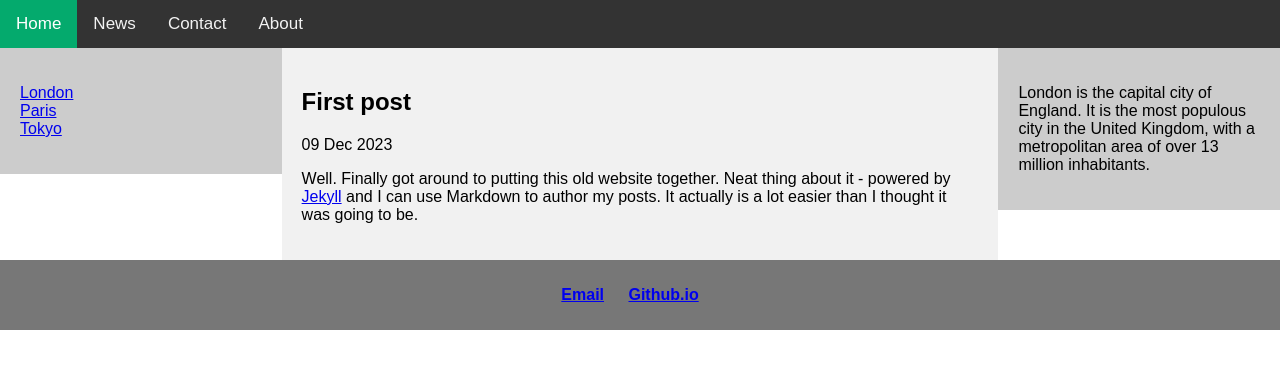
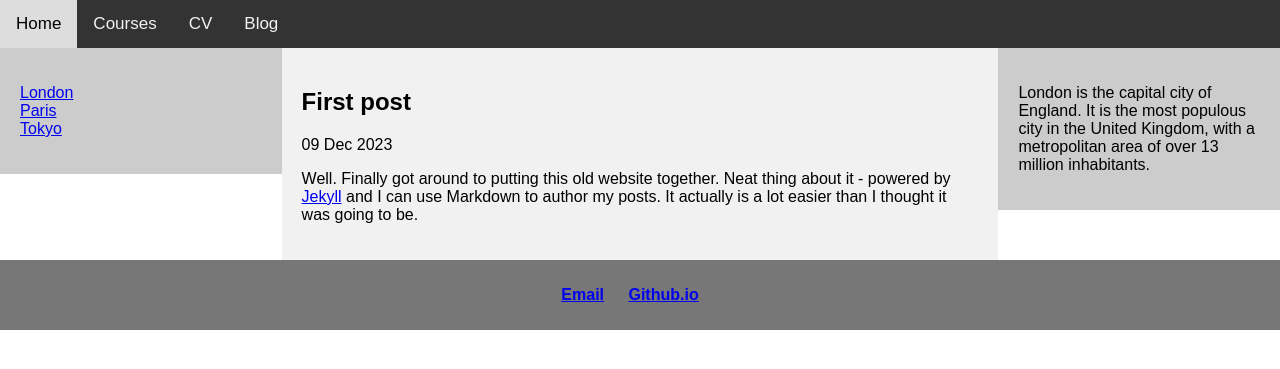
Before and after one commit to hoAngnaMPHan/apmaths.github.io, a Jekyll site: the page built from _posts/2023-12-09-first-post.md, in a window 1280 px wide. Shown: the top 369 px of the page. Built offline with Jekyll 4.4.1, drawn with Linux system fonts in a browser that asks for light colours.

Commit message:
Update style.html

```diff
--- a/_layouts/style.html
+++ b/_layouts/style.html
@@ -146,12 +146,7 @@ nav,  .rnav {display: none;}
 </head>
 <body>
 
-<div class="topnav">
-  <a class="active" href="#home">Home</a>
-  <a href="#news">News</a>
-  <a href="#contact">Contact</a>
-  <a href="#about">About</a>
-</div>
+{% include topnav.html %}
 
 <section>
   <nav>
```
